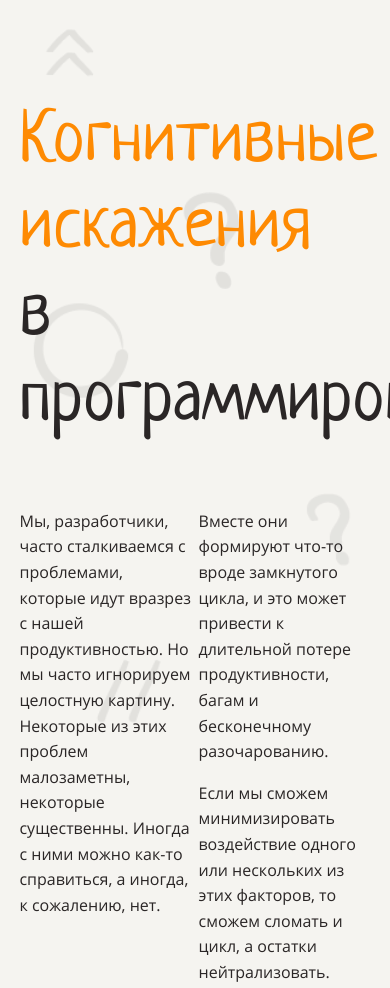
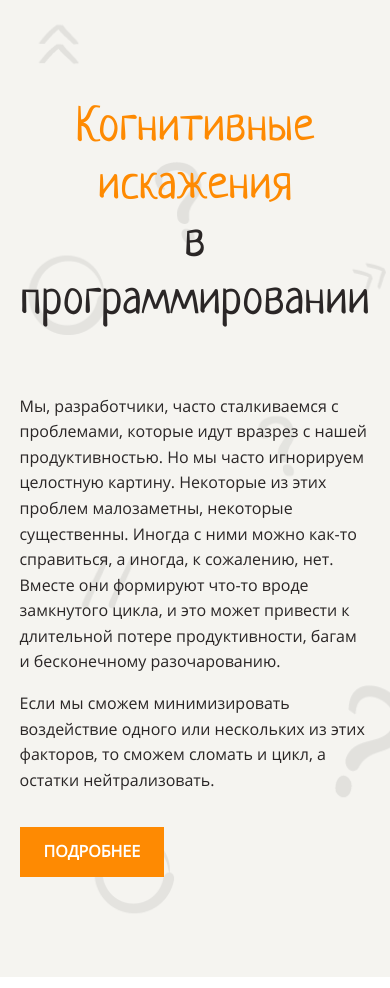
Before and after one commit to dimidroll450/layout-designer-project-lvl1, a website: page src/index.html in a window 390 px wide. Shown: the top 988 px of the page. Drawn offline with Linux system fonts and the light colour scheme.

Commit message:
add mobile size

```diff
--- a/src/styles/style.css
+++ b/src/styles/style.css
@@ -496,8 +496,24 @@ input[id="email"] {
     padding: 100px 5%;
   }
 
-  .flex-container > .column {
+  h1,
+  h2,
+  h3 {
+    text-align: center;
+  }
+
+  h1 {
+    font-size: 3rem;
+  }
+
+  .container,
+  .column-section,
+  .column-img {
     width: 100%;
+  }
+
+  .column {
+    min-width: 100%;
   }
 
   .flex-container > .nav-item {
```
